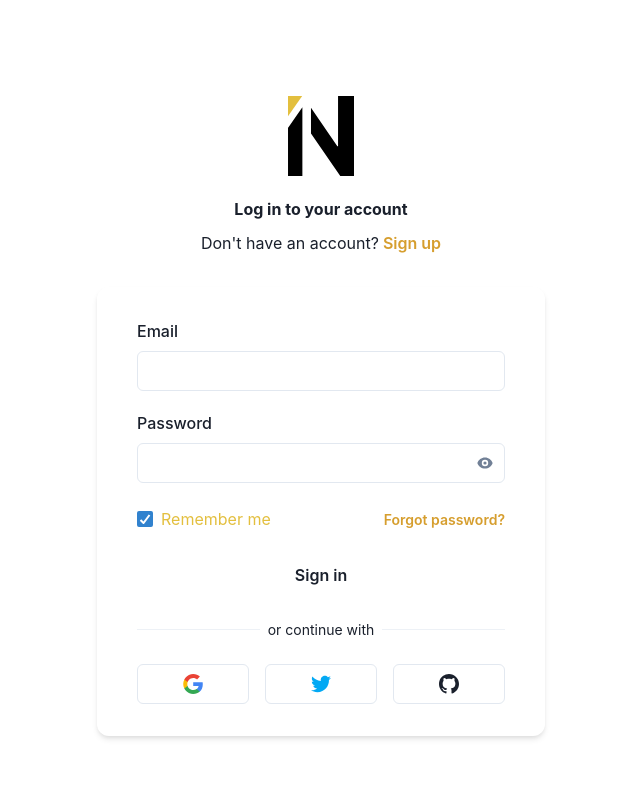
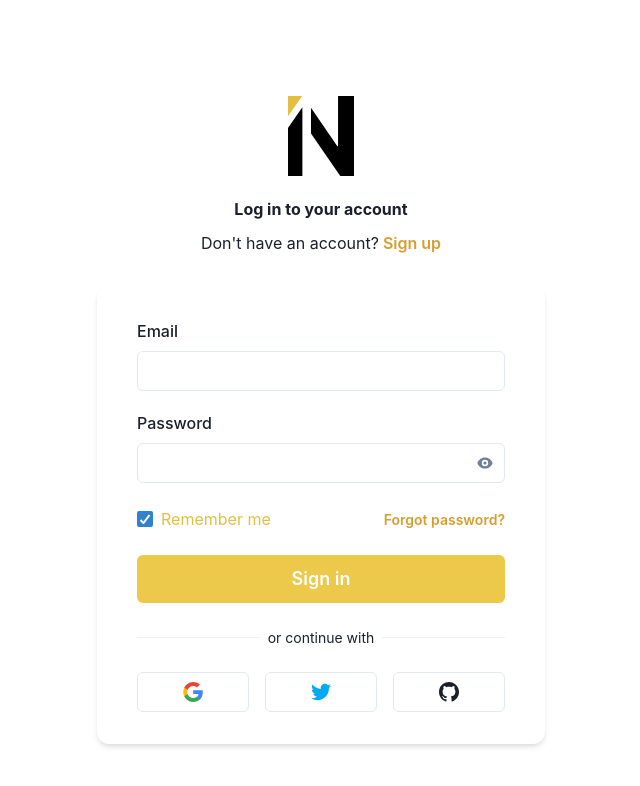
Before and after one commit to Ahmedhnzli/Indigenes-master-master, a React (Create React App) app: page /login in a window 1280 px wide. Shown: the top 786 px of the page, without its empty margins (319-959 px from the left). Built offline with nearby package versions, Linux system fonts and the light colour scheme.

Commit message:
add signup

```diff
--- a/src/App.js
+++ b/src/App.js
@@ -7,16 +7,15 @@ import { Main } from './pages/Main';
 import { BrowserRouter as Router, Routes, Route } from 'react-router-dom';
 import {Login} from './pages/Login/Login'
 import SignupCard  from './pages/sign up/Signup';
-
 function App() {
   return (
     <ChakraProvider theme={theme}>
 <Router>
       <Routes>
-
       <Route path='/' exact element={ <Main/>} />
       <Route path='/login' element={<Login />} />
       <Route path='/signup' element={<SignupCard/>} />
+
 
 
 </Routes>
--- a/src/components/Header/MobileNav.jsx
+++ b/src/components/Header/MobileNav.jsx
@@ -25,6 +25,7 @@ import { RemoveScroll } from 'react-remove-scroll'
 import { Logo } from './Logo'
 import { NavLink } from './NavLink'
 import {ColorModeSwitcher} from '../../ColorModeSwitcher'
+import { Link } from 'react-router-dom'
 const variants = {
   show: {
     display: 'revert',
@@ -174,14 +175,16 @@ export const MobileNav = () => {
                  <ColorModeSwitcher/>
               </SimpleGrid>
               <VStack mt="8" spacing="4">
-                <Button w="full" colorScheme="yellow" onClick={CloseEvent}>
-                  Sign in
-                </Button>
+                 <Link to='/login'><Button w="full" colorScheme="yellow" onClick={CloseEvent}>
+               Sign in
+                </Button></Link>
+
                 <Box textAlign="center" fontWeight="medium">
                   Don't have an account?{' '}
-                  <Box as="a" color={mode('yellow.400', 'yellow.400')} href="#">
+                  <Link to='/signup'> <Box as="a" color={mode('yellow.400', 'yellow.400')} >
                     Sign up
-                  </Box>
+                  </Box></Link>
+
                 </Box>
               </VStack>
             </Box>
--- a/src/pages/Login/Login.jsx
+++ b/src/pages/Login/Login.jsx
@@ -57,9 +57,9 @@ export const Login = () => (
           </Heading>
           <HStack spacing="1" justify="center">
             <Text color="muted">Don't have an account?</Text>
-            <Button variant="link" colorScheme="yellow">
+            <Link to='/signup'><Button variant="link" colorScheme="yellow">
               Sign up
-            </Button>
+            </Button></Link>
           </HStack>
         </Stack>
       </Stack>
@@ -100,7 +100,14 @@ export const Login = () => (
             </Button>
           </HStack>
           <Stack spacing="6">
-            <Button variant="primary">Sign in</Button>
+            <Button   loadingText="Submitting"
+                size="lg"
+                bg={'yellow.400'}
+                color={'white'}
+                _hover={{
+                  bg: 'blue.500',
+                }}
+                variant="primary">Sign in</Button>
             <HStack>
               <Divider />
               <Text fontSize="sm" whiteSpace="nowrap" color="muted">
--- a/src/pages/sign up/Signup.jsx
+++ b/src/pages/sign up/Signup.jsx
@@ -31,9 +31,9 @@ export default function SignupCard() {
       <Stack spacing={8} mx={'auto'} maxW={'lg'} py={12} px={6}>
         <Stack align={'center'}>
         <Link to="/"><Logo h={20}/></Link>
-          <Heading fontSize={'4xl'} textAlign={'center'}>
+          <Link to ='/signup'><Heading fontSize={'4xl'} textAlign={'center'}>
             Sign up
-          </Heading>
+          </Heading></Link>
 
         </Stack>
         <Box
@@ -79,7 +79,7 @@ export default function SignupCard() {
               <Button
                 loadingText="Submitting"
                 size="lg"
-                bg={'blue.400'}
+                bg={'yellow.400'}
                 color={'white'}
                 _hover={{
                   bg: 'blue.500',
@@ -89,7 +89,9 @@ export default function SignupCard() {
             </Stack>
             <Stack pt={6}>
               <Text align={'center'}>
-                Already a user? <Link to ='/login'color={'blue.400'}>Login</Link>
+                Already a user?<Link to='/login'><Button variant="link" colorScheme="yellow">
+              Login
+            </Button></Link>
               </Text>
             </Stack>
           </Stack>
```
